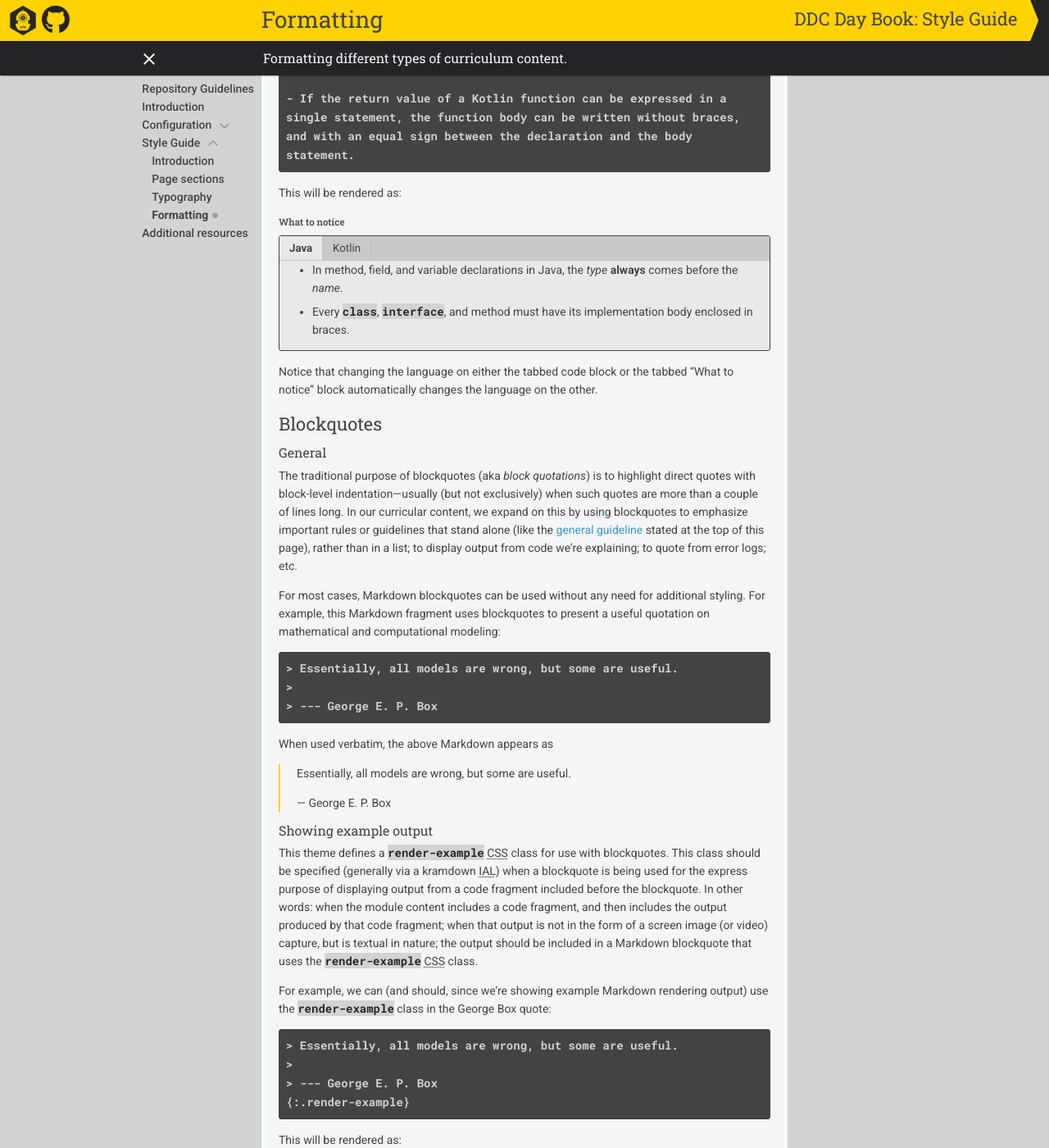
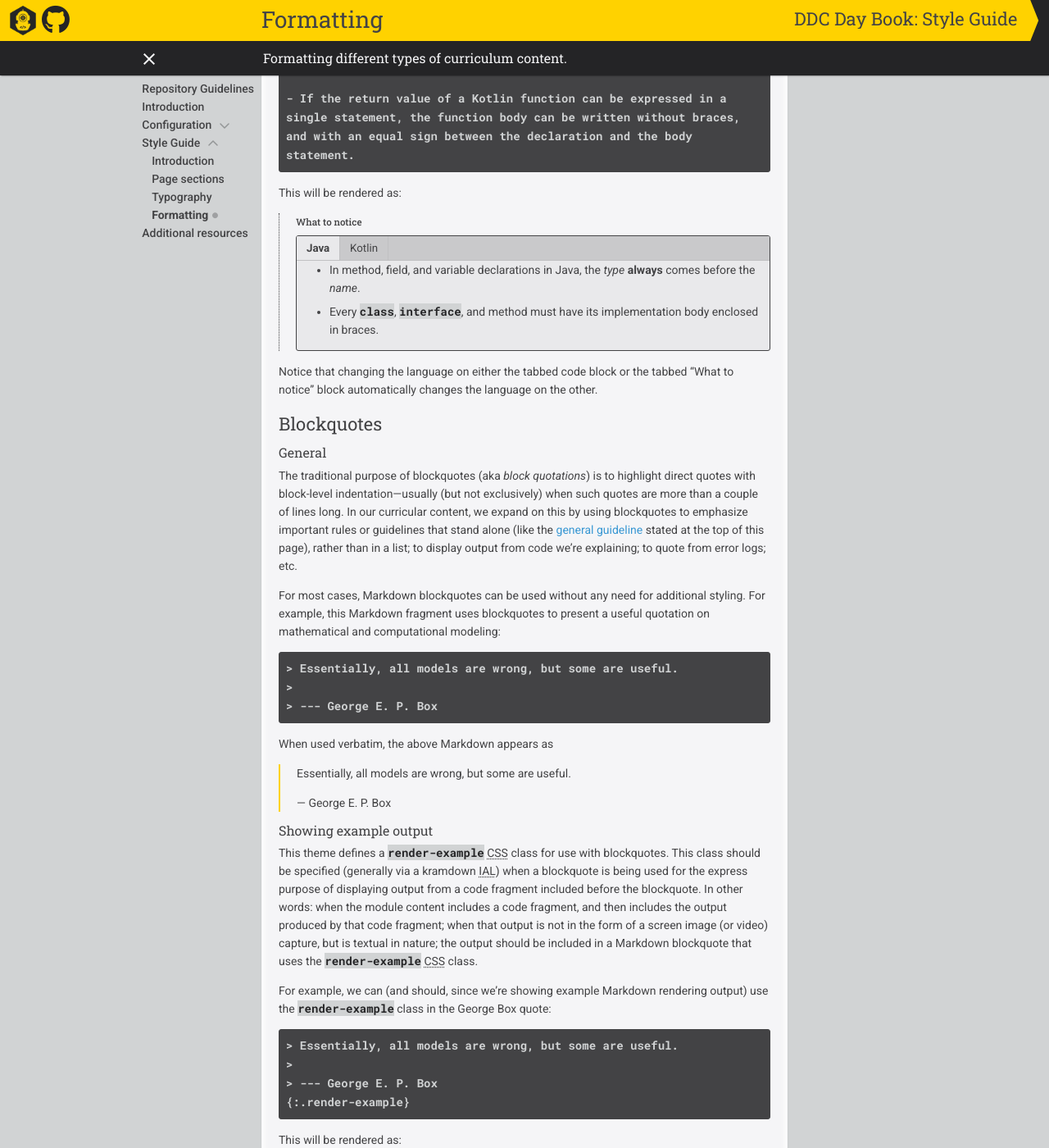
Before and after one commit to ddc-java/ddc-day-book, a Jekyll site: the page built from content/formatting.md, in a window 1280 px wide and 1400 px high, scrolled down 5062 px. Shown: the whole window at 82% size. Built offline with Jekyll 4.4.1, drawn with Linux system fonts in a browser that asks for light colours; nearby versions of some CDN libraries; our own code applies the rules of GitHub Pages for plain Markdown files; formulas are drawn with MathJax 3.

Commit message:
Use render-example & remove border on active button.

````diff
--- a/_sass/ddc-day-book.scss
+++ b/_sass/ddc-day-book.scss
@@ -386,6 +386,7 @@ pre {
 
     &.is-active {
       background-color: mix($base-dark-color, $base-light-color, 7%);
+      border-bottom: none;
       color: $medium-dark-color;
       font-weight: 600;
     }
--- a/content/formatting.md
+++ b/content/formatting.md
@@ -188,7 +188,7 @@ will be rendered as a tabbed code block with **Java** and **Kotlin** tabs:
 >     (15.0 - minutes) * Math.PI / 30.0
 > ```
 > {: data-lang-group="minute-hand" data-lang-label="Kotlin" }
-{:.render-example}
+{: .render-example }
 
 If JavaScript is unavailable, the blocks will still be displayed in sequence.
 
@@ -219,18 +219,19 @@ If there are multiple, separate groups of block-level elements with `data-lang-g
 
 This will be rendered as:
 
-##### What to notice
-{:.no_toc}
-
-{: data-lang-group="syntax" data-lang-label="Java" }
-- In method, field, and variable declarations in Java, the _type_ **always** comes before the _name_.
-
-- Every `class`, `interface`, and method must have its implementation body enclosed in braces.
-
-{: data-lang-group="syntax" data-lang-label="Kotlin" }
-- In method, field, and variable declarations in Kotlin, the _type_ **follows** the _name_, separated from it by the colon character (`:`).
-
-- If the return value of a Kotlin function can be expressed in a single statement, the function body can be written without braces, and with an equal sign (`=`) between the declaration and the body statement.
+> ##### What to notice
+> {:.no_toc}
+>
+> {: data-lang-group="syntax" data-lang-label="Java" }
+> - In method, field, and variable declarations in Java, the _type_ **always** comes before the _name_.
+>
+> - Every `class`, `interface`, and method must have its implementation body enclosed in braces.
+>
+> {: data-lang-group="syntax" data-lang-label="Kotlin" }
+> - In method, field, and variable declarations in Kotlin, the _type_ **follows** the _name_, separated from it by the colon character (`:`).
+>
+> - If the return value of a Kotlin function can be expressed in a single statement, the function body can be written without braces, and with an equal sign (`=`) between the declaration and the body statement.
+{: .render-example }
 
 Notice that changing the language on either the tabbed code block or the tabbed "What to notice" block automatically changes the language on the other.
 
````
